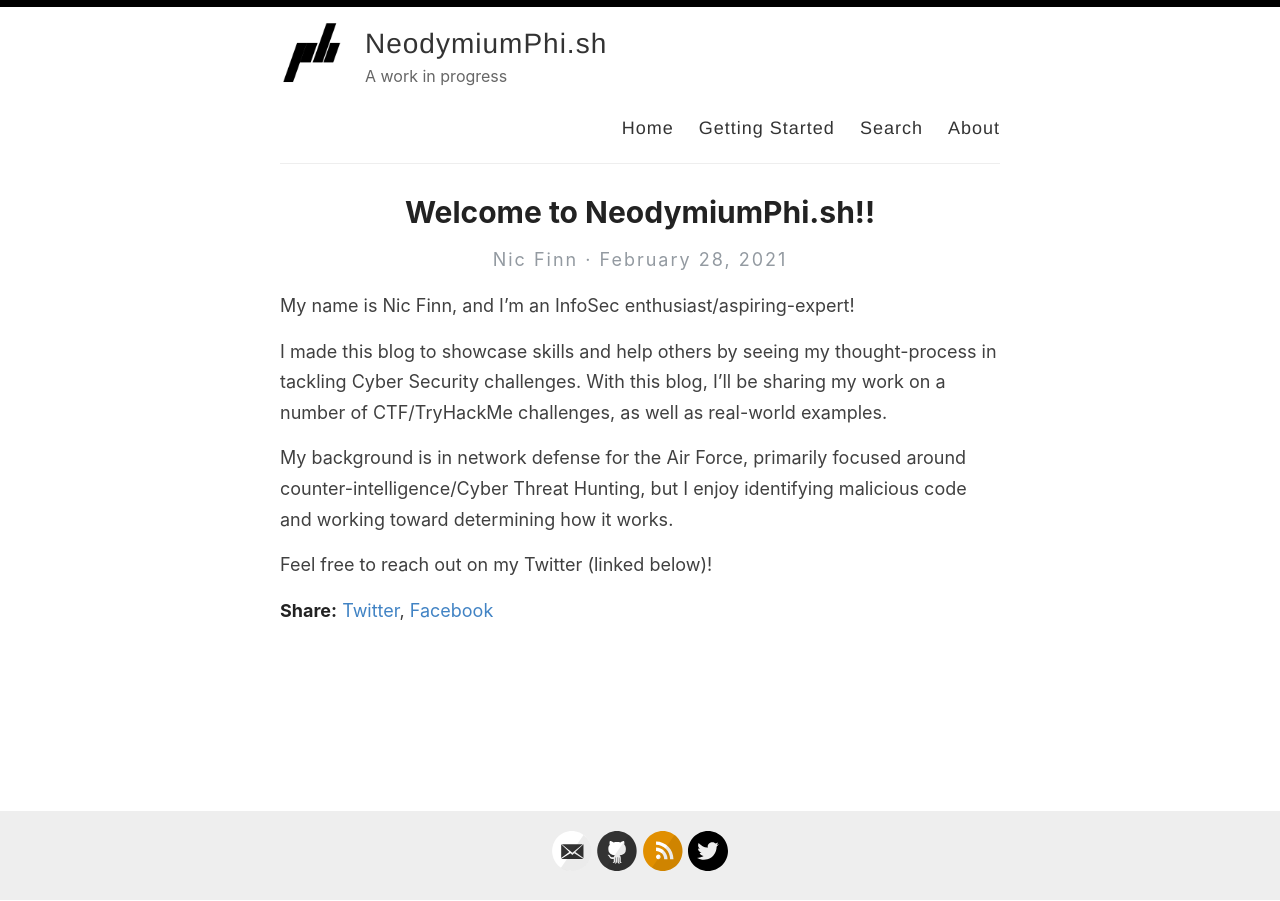
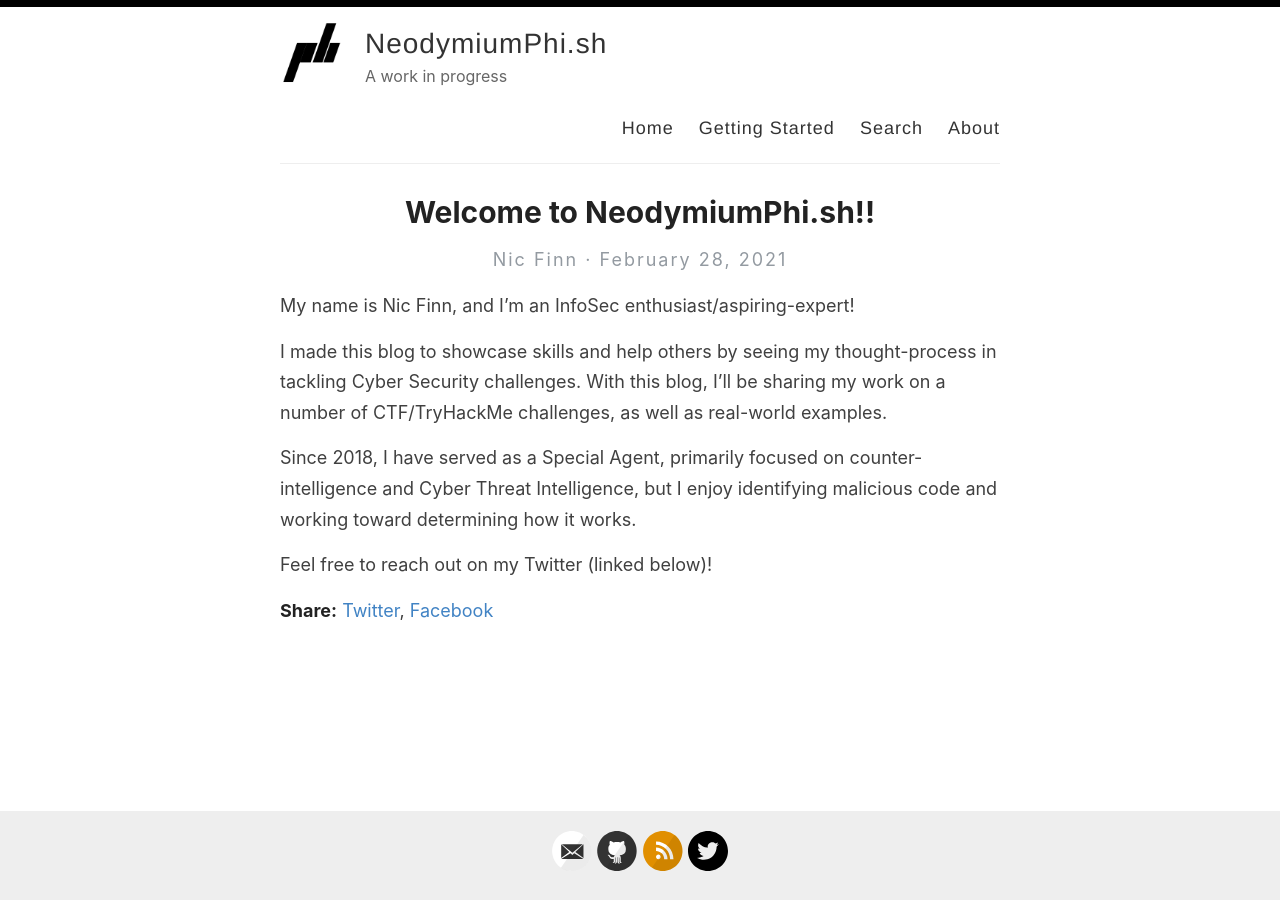
Before and after one commit to NeodymiumPhish/NeodymiumPhish.github.io, a Jekyll site: the page built from _posts/2021-2-28-Welcome.md, in a window 1280 px wide. Built offline with Jekyll 4.4.1, drawn with Linux system fonts in a browser that asks for light colours.

Commit message:
Obsidian vault backup: 2021-03-18 11:53:33
Affected files:

_posts/2021-2-28-Welcome.md

```diff
--- a/_posts/2021-2-28-Welcome.md
+++ b/_posts/2021-2-28-Welcome.md
@@ -10,7 +10,7 @@ My name is Nic Finn, and I'm an InfoSec enthusiast/aspiring-expert!
 I made this blog to showcase skills and help others by seeing my thought-process in tackling Cyber Security challenges. With this blog, I'll be sharing my work on a number of CTF/TryHackMe challenges, as well as real-world examples.
 
 
-My background is in network defense for the Air Force, primarily focused around counter-intelligence/Cyber Threat Hunting, but I enjoy identifying malicious code and working toward determining how it works.
+Since 2018, I have served as a Special Agent, primarily focused on counter-intelligence and Cyber Threat Intelligence, but I enjoy identifying malicious code and working toward determining how it works.
 
 
 Feel free to reach out on my Twitter (linked below)!
```
